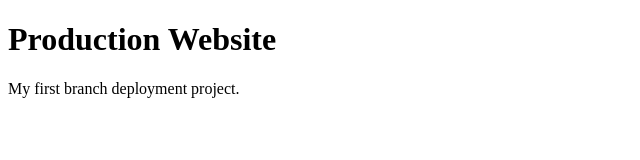
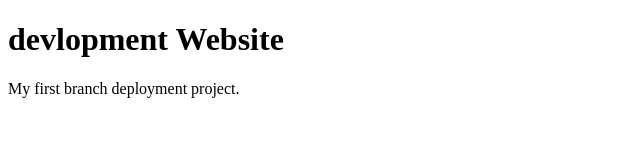
Before and after one commit to harshupatil21/branch-deploy-demo, a plain HTML site: page index.html in a window 1280 px wide. Shown: the whole page, without its empty margins (0-640 px from the left). Drawn offline with Linux system fonts and the light colour scheme.

Commit message:
add devlopment website

```diff
--- a/index.html
+++ b/index.html
@@ -4,7 +4,7 @@
     <title>Branch Deployment Demo</title>
 </head>
 <body>
-    <h1>Production Website</h1>
+    <h1>devlopment Website</h1>
     <p>My first branch deployment project.</p>
 </body>
 </html>
```
